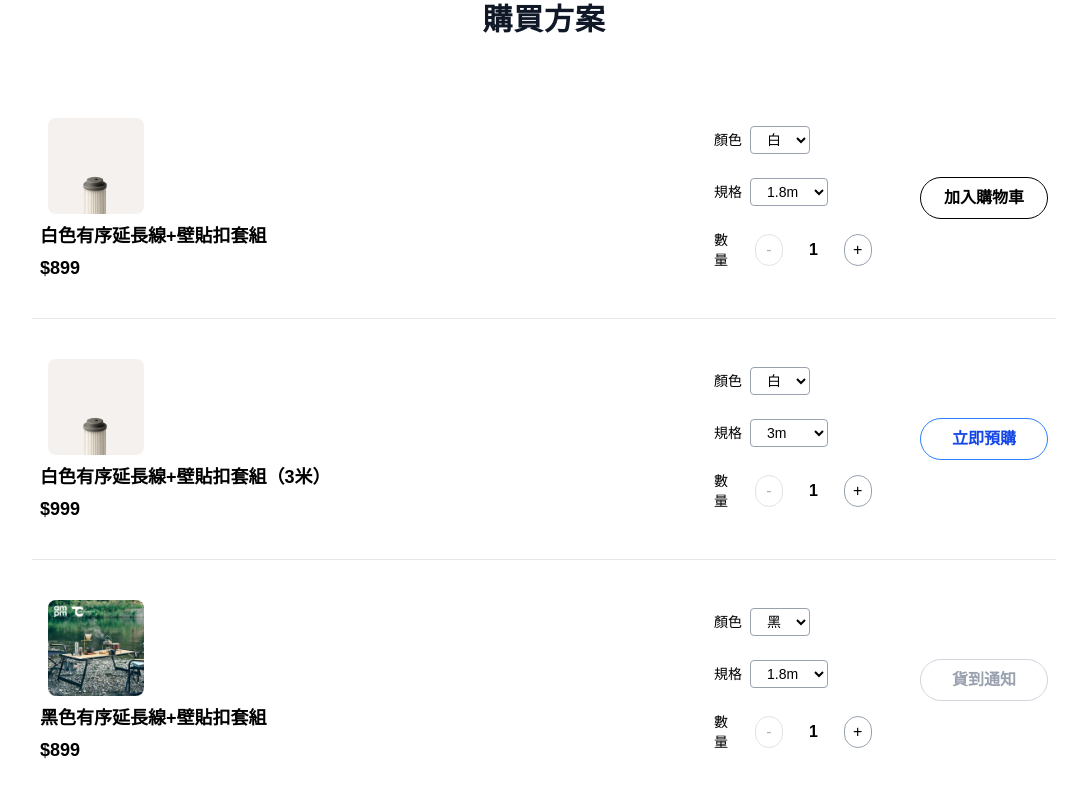
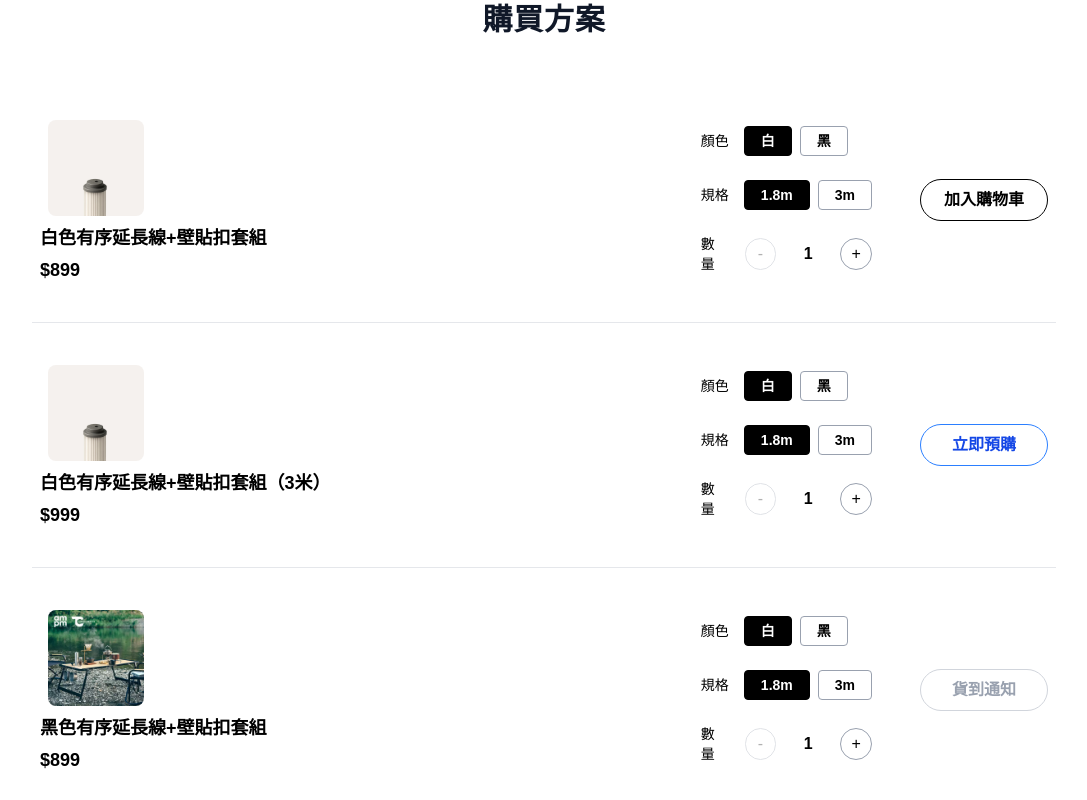
Before and after one commit to gv8899/Wellmade, a Next.js app in the folder frontend/: page /product/38kt in a window 1280 px wide. Shown: the part 2720-3520 px from the top of the page, without its empty margins (96-1183 px from the left). Built offline with nearby package versions, Linux system fonts and the light colour scheme.

Commit message:
改加入購物車加入wireframe 前穩定版本

```diff
--- a/frontend/src/app/product/[id]/ProductPurchaseOptions.tsx
+++ b/frontend/src/app/product/[id]/ProductPurchaseOptions.tsx
@@ -99,21 +99,30 @@ const ProductPurchaseOptions: React.FC<ProductPurchaseOptionsProps> = ({
                 <div className="p-4 flex flex-col gap-4 w-fit bg-transparent">
                   <div className="flex flex-wrap items-center gap-6 mb-2">
                     {specOptions.map(spec => (
-                      <div key={spec.name} className="flex items-center gap-2">
-                        <span className="text-black text-sm font-medium">{spec.name}</span>
-                        <select
-                          className="border border-gray-400 rounded px-3 py-1 focus:ring-1 focus:ring-gray-400 text-sm text-black bg-white"
-                          value={variant.specs[spec.name]}
-                          onChange={e => {
-                            setSelectedSpecs({ ...selectedSpecs, [spec.name]: e.target.value });
-                          }}
-                        >
-                          {spec.options.map(opt => (
-                            <option key={opt} value={opt} className="text-black">{opt}</option>
-                          ))}
-                        </select>
-                      </div>
-                    ))}
+  <div key={spec.name} className="flex items-center gap-2">
+    <span className="text-black text-sm font-medium min-w-[2.5em]">{spec.name}</span>
+    <div className="flex gap-2">
+      {spec.options.map(opt => {
+        const isSelected = selectedSpecs[spec.name] === opt;
+        return (
+          <button
+            key={opt}
+            type="button"
+            className={
+              `px-4 py-1 rounded border text-sm font-semibold transition ` +
+              (isSelected
+                ? 'bg-black text-white border-black'
+                : 'bg-white text-black border-gray-400 hover:border-black hover:bg-gray-100')
+            }
+            onClick={() => setSelectedSpecs({ ...selectedSpecs, [spec.name]: opt })}
+          >
+            {opt}
+          </button>
+        );
+      })}
+    </div>
+  </div>
+))}
                   </div>
                   <div className="flex items-center gap-4">
                     <span className="text-black text-sm font-medium">數量</span>
```
Also changed, not shown: frontend/public/wireframe_add_cart.png (added).
